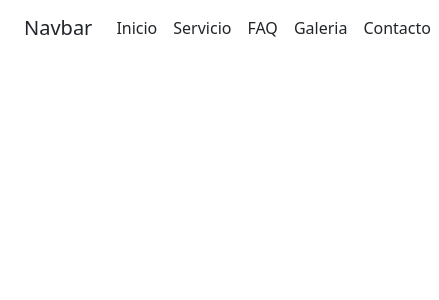
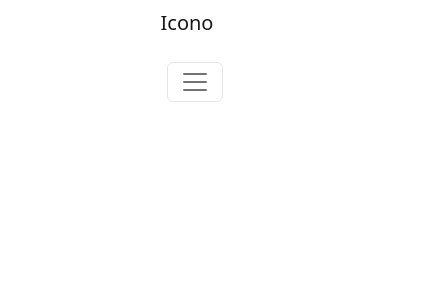
Before and after one commit to gonzalogg94/InmobiliariaCarlosVillegas, a React (Create React App) app: page / in a window 390 px wide. Shown: the top 300 px of the page, 439 px wide, since content can reach past the window. Built offline with nearby package versions, Linux system fonts and the light colour scheme.

Commit message:
arregle maquetado del menu para que sea responsive

```diff
--- a/src/components/common/Menu.jsx
+++ b/src/components/common/Menu.jsx
@@ -1,24 +1,32 @@
-import { Col, Row } from 'react-bootstrap';
+
+import { Col } from 'react-bootstrap';
 import Container from 'react-bootstrap/Container';
 import Nav from 'react-bootstrap/Nav';
 import Navbar from 'react-bootstrap/Navbar';
 
 const Menu = () => {
     return (
-        <section className='text-primary container'>
+        <section className='container fs-6'>
       <Container>
-        <Navbar bg="white" variant="dark">
-            <Col lg={4}>
-            <Navbar.Brand className='text-start text-dark' href="#home">Navbar</Navbar.Brand>
+          <Navbar bg="white" expand="lg"  className="row fs-5 justify-content-between">
+        <Col md={12} lg={5} className="text-center text-lg-start pb-4">
+        <Navbar.Brand href="#">Icono</Navbar.Brand>
         </Col>
-            <Col lg={8} className="text-end">
-            <Nav className="justify-content-start">
-              <Nav.Link className='text-dark' href="#home">Inicio</Nav.Link>
-              <Nav.Link className='text-dark' href="#features">Servicio</Nav.Link>
-              <Nav.Link className='text-dark' href="#pricing">FAQ</Nav.Link>
-              <Nav.Link className='text-dark' href="#pricing">Galeria</Nav.Link>
-              <Nav.Link className='text-dark' href="#pricing">Contacto</Nav.Link>
+        <Col md={12} lg={5} className="text-center">
+        <Navbar.Toggle aria-controls="navbarScroll" />
+        <Navbar.Collapse id="navbarScroll">
+          <Nav
+            className="me-auto my-2 my-lg-0"
+            style={{ maxHeight: '100px' }}
+            navbarScroll
+          >
+            <Nav.Link href="#action1">Inicio</Nav.Link>
+            <Nav.Link href="#action2">Servicios</Nav.Link>
+            <Nav.Link href="#action2">FAQ</Nav.Link>
+            <Nav.Link href="#action2">Galeria</Nav.Link>
+            <Nav.Link href="#action2">Contacto</Nav.Link>
           </Nav>
+        </Navbar.Collapse>
         </Col>
     </Navbar>
       </Container>
```
Lines whose indentation alone changed are shown as unchanged.
